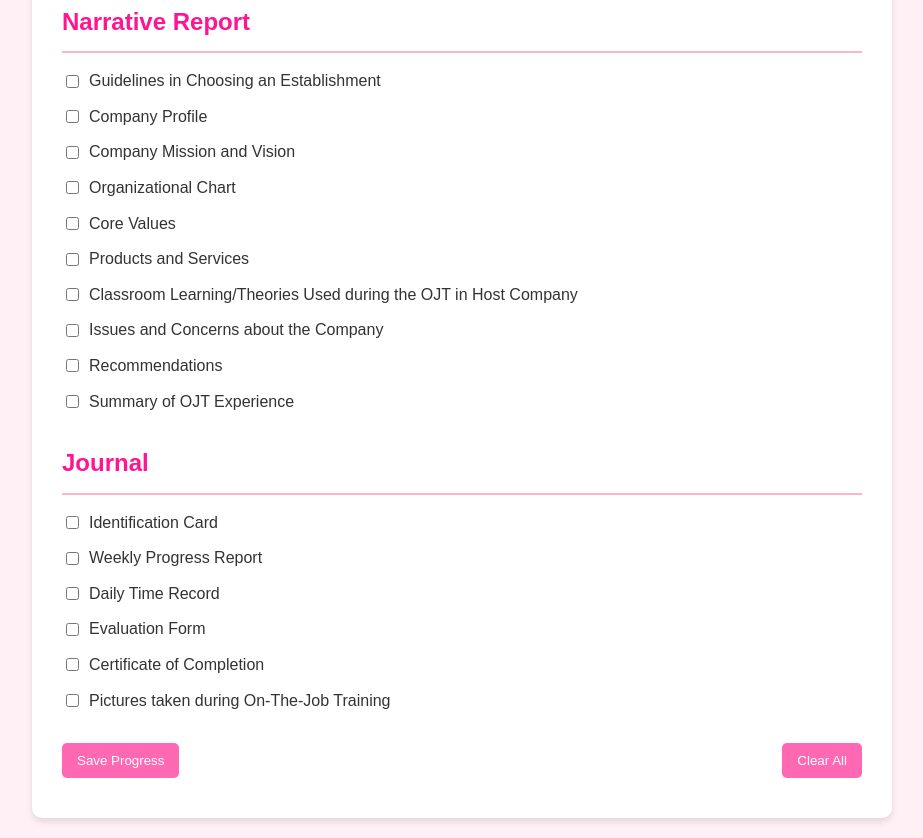
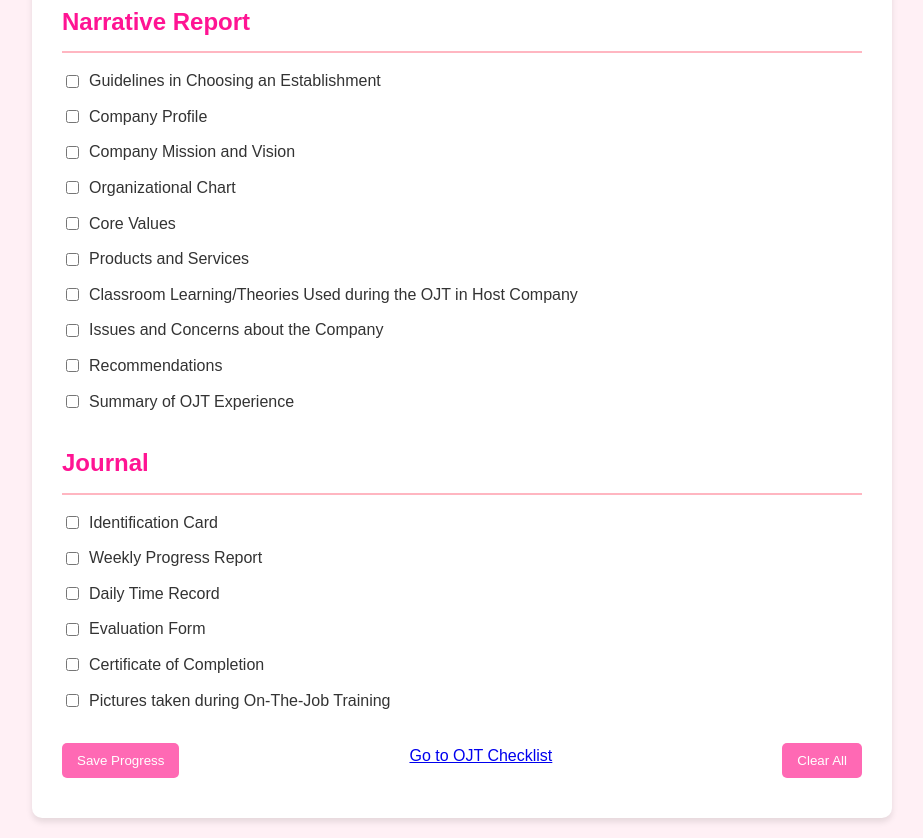
Before and after one commit to LycRcfrt/ojt-hour-tracker, a plain HTML site: page ojt-checklist.html in a window 1280 px wide. Shown: the part 947-1785 px from the top of the page, without its empty margins (178-1101 px from the left). Drawn offline with Linux system fonts and the light colour scheme.

Commit message:
Update ojt-checklist.html

```diff
--- a/ojt-checklist.html
+++ b/ojt-checklist.html
@@ -97,6 +97,9 @@
 
         <div id="actions">
             <button id="saveBtn">Save Progress</button>
+
+    <a href="index.html" class="checklist-btn">Go to OJT Checklist</a>
+
             <button id="clearBtn">Clear All</button>
         </div>
 
```
